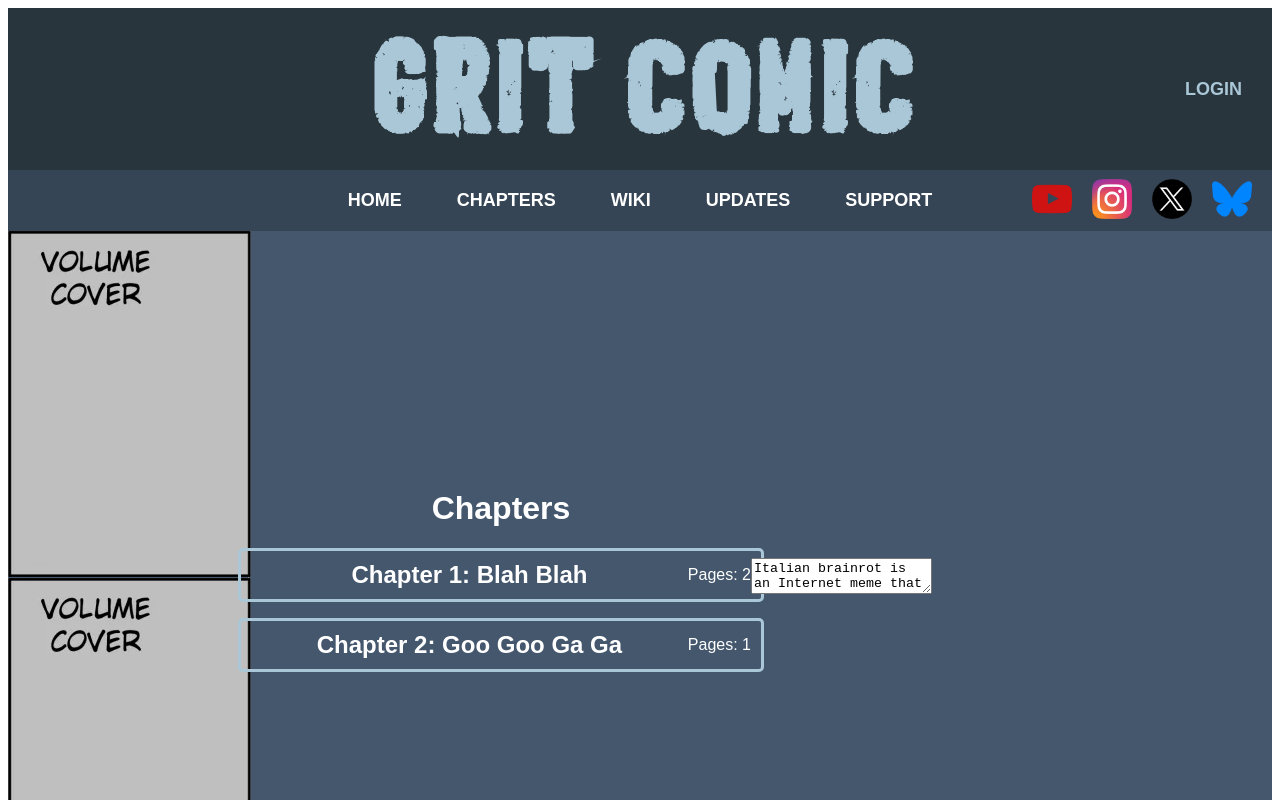
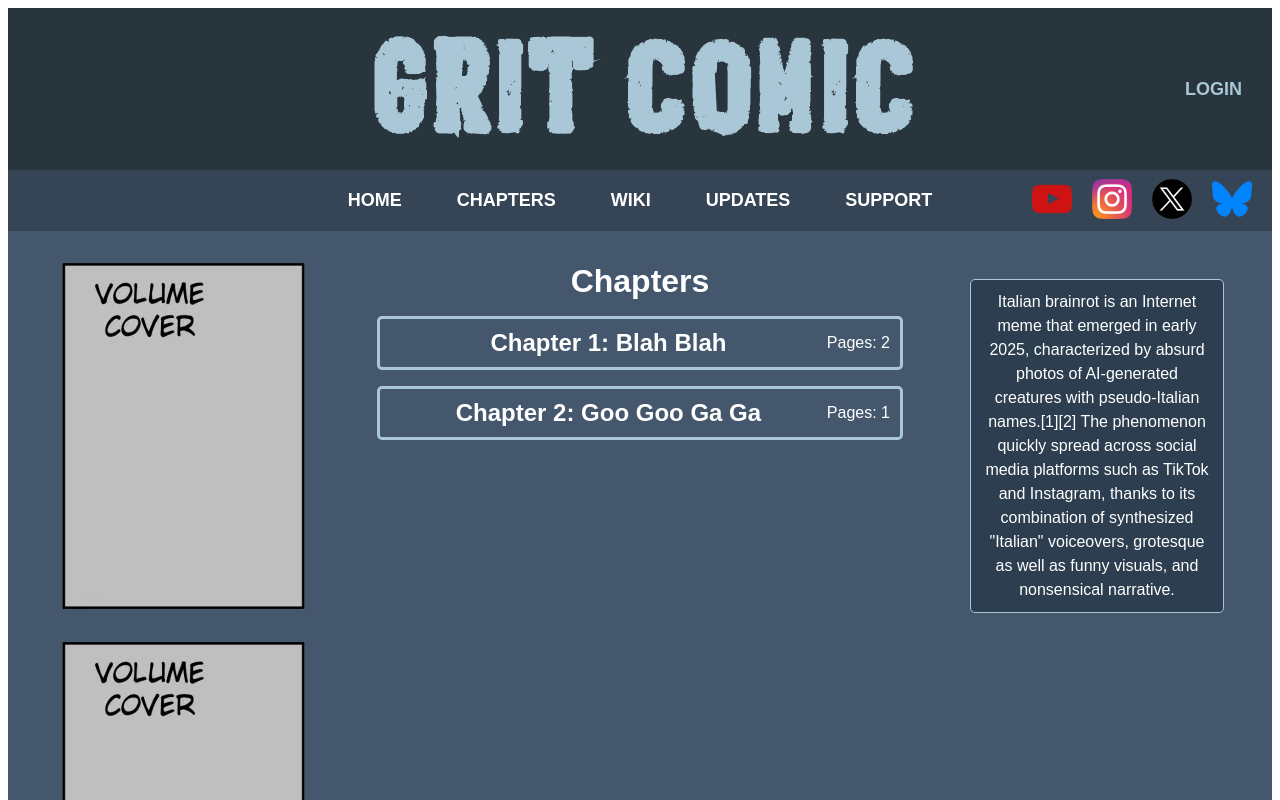
Before and after one commit to OscarCawley/grit-comic, a React (Create React App) app: page /chapters in a window 1280 px wide. Shown: the top 800 px of the page. Built offline with nearby package versions, Linux system fonts and the light colour scheme; no server answers; the HTML template or start-up script is replaced by a standard one.

Commit message:
Refactor Chapters component to improve layout and styling by changing description display from textarea to paragraph and updating CSS for better structure.

```diff
--- a/src/pages/Chapters/Chapters.css
+++ b/src/pages/Chapters/Chapters.css
@@ -1,14 +1,23 @@
 .chapters-page {
-    display: flex;
-    flex-direction: row;
-    align-items: center;
+    display: grid;
+    grid-template-columns: 1fr auto 1fr;
+    justify-content: center;
     font-family: Arial, sans-serif;
     color: white;
+    margin: 2rem 0;
+    gap: 5rem;
 }
 
 .volume-covers {
     display: flex;
     flex-direction: column;
+    align-items: center;
+    gap: 2rem;
+    margin-left: 3rem;
+}
+
+.volume-covers img {
+    max-width: 300px;
 }
 
 .chapters-list {
@@ -17,6 +26,7 @@
     align-items: center;
     padding: 0;
     width: 500px;
+    margin: 0;
 }
 
 .chapter-item {
@@ -32,6 +42,10 @@
     margin-bottom: 1rem;
 }
 
+.chapters-list h1 {
+    margin: 0 0 1rem 0;
+}
+
 .chapter-item h2 {
     display: flex;
     align-items: center;
@@ -44,3 +58,25 @@
     white-space: nowrap;
     margin: 0;
 }
+
+.description {
+    display: flex; /* Enable Flexbox */
+    flex-direction: column; /* Stack content vertically */
+    align-items: center; /* Center content horizontally */
+}
+
+.description p {
+    width: auto;
+    max-width: 300px;
+    padding: 10px;
+    border-radius: 5px;
+    border: 1px solid #AAC7D8; /* Light blue border */
+    background-color: #2C3E50; /* Darker background */
+    color: white;
+    font-family: Arial, sans-serif;
+    font-size: 16px;
+    line-height: 1.5;
+    white-space: pre-wrap; /* Preserve line breaks and spaces */
+    overflow: auto; /* Add scrollbars if the content overflows */
+    margin-right: 3rem;
+}
--- a/src/pages/Chapters/Chapters.js
+++ b/src/pages/Chapters/Chapters.js
@@ -27,7 +27,7 @@ const Chapters = () => {
                 ))}
             </ul>
             <div className='description'>
-                <textarea value={storyDescription} />
+                <p>{storyDescription}</p>
             </div>
         </div>
     );
```
